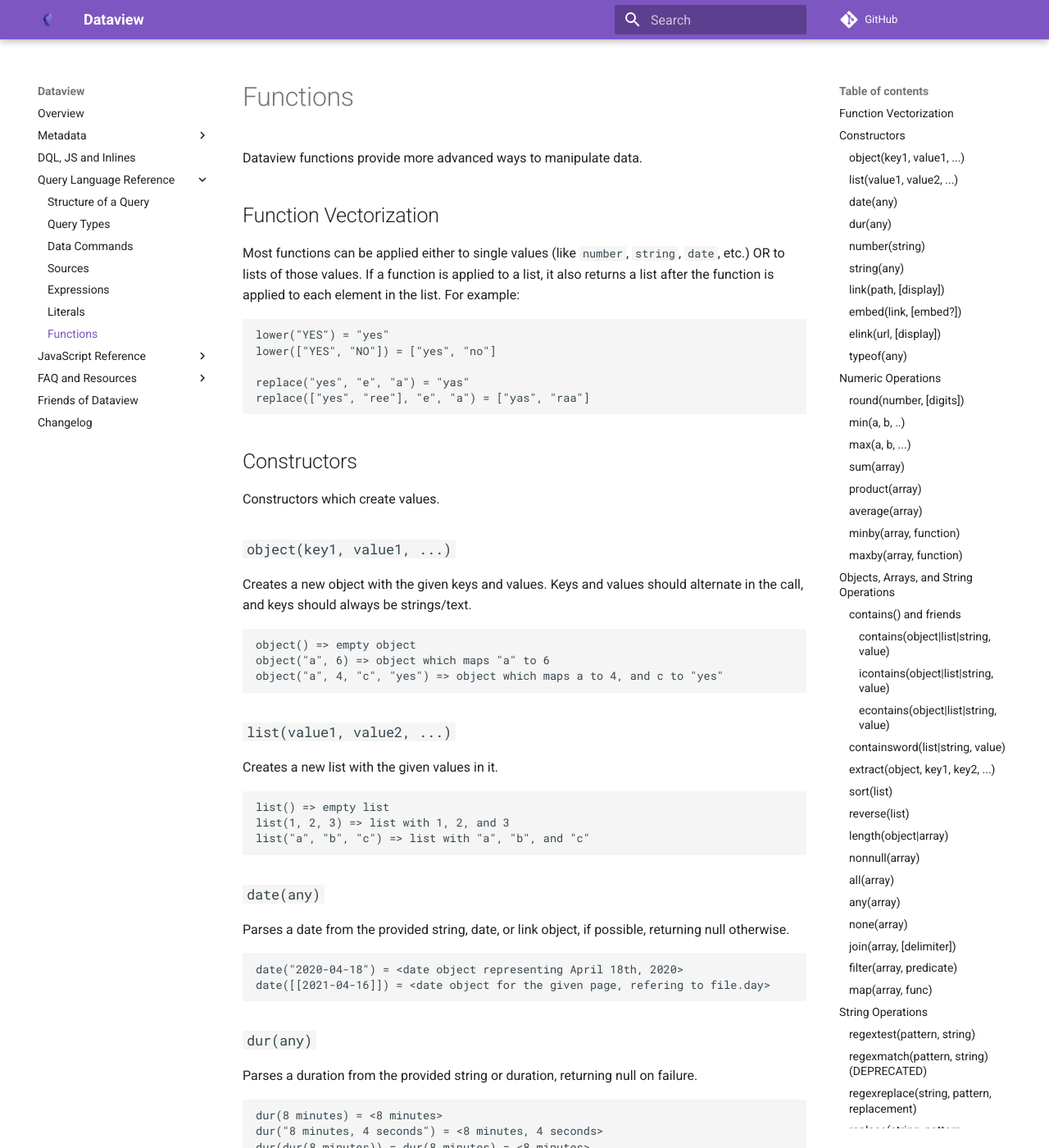
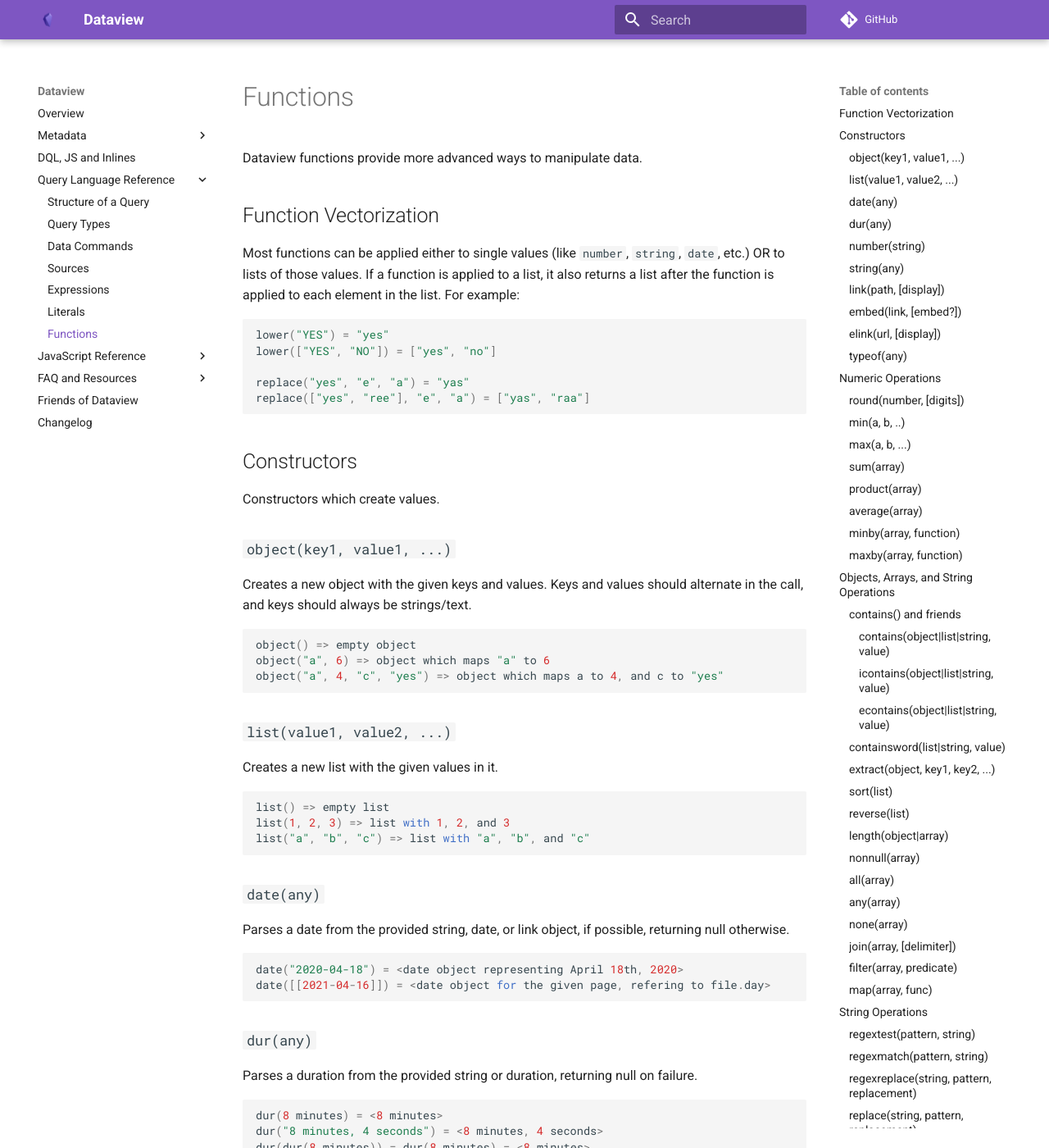
Before and after one commit to blacksmithgu/obsidian-dataview, an MkDocs documentation site: the page built from docs/docs/reference/functions.md, in a window 1280 px wide and 1400 px high. Shown: the whole window at 82% size. Built offline with MkDocs 1.6.1 and Material for MkDocs 9.7.7, drawn with Linux system fonts in a browser that asks for light colours; comment, search, counter and statistics services are not loaded; some of the changed text lies outside the part shown.

Commit message:
Minor documentation cleanup

````diff
--- a/docs/docs/reference/functions.md
+++ b/docs/docs/reference/functions.md
@@ -8,7 +8,7 @@ Most functions can be applied either to single values (like `number`, `string`,
 values. If a function is applied to a list, it also returns a list after the function is applied to each element
 in the list. For example:
 
-```
+```js
 lower("YES") = "yes"
 lower(["YES", "NO"]) = ["yes", "no"]
 
@@ -25,7 +25,7 @@ Constructors which create values.
 Creates a new object with the given keys and values. Keys and values should alternate in the call, and keys should
 always be strings/text.
 
-```
+```js
 object() => empty object
 object("a", 6) => object which maps "a" to 6
 object("a", 4, "c", "yes") => object which maps a to 4, and c to "yes"
@@ -35,7 +35,7 @@ object("a", 4, "c", "yes") => object which maps a to 4, and c to "yes"
 
 Creates a new list with the given values in it.
 
-```
+```js
 list() => empty list
 list(1, 2, 3) => list with 1, 2, and 3
 list("a", "b", "c") => list with "a", "b", and "c"
@@ -45,7 +45,7 @@ list("a", "b", "c") => list with "a", "b", and "c"
 
 Parses a date from the provided string, date, or link object, if possible, returning null otherwise.
 
-```
+```js
 date("2020-04-18") = <date object representing April 18th, 2020>
 date([[2021-04-16]]) = <date object for the given page, refering to file.day>
 ```
@@ -54,7 +54,7 @@ date([[2021-04-16]]) = <date object for the given page, refering to file.day>
 
 Parses a duration from the provided string or duration, returning null on failure.
 
-```
+```js
 dur(8 minutes) = <8 minutes>
 dur("8 minutes, 4 seconds") = <8 minutes, 4 seconds>
 dur(dur(8 minutes)) = dur(8 minutes) = <8 minutes>
@@ -65,7 +65,7 @@ dur(dur(8 minutes)) = dur(8 minutes) = <8 minutes>
 Pulls the first number out of the given string, returning it if possible. Returns null if there are no numbers in the
 string.
 
-```
+```js
 number("18 years") = 18
 number(34) = 34
 number("hmm") = null
@@ -77,7 +77,7 @@ Converts any value into a "reasonable" string representation. This sometimes pro
 the value in a query - it is mostly useful for coercing dates, durations, numbers, and so on into strings for
 manipulation.
 
-```
+```js
 string(18) = "18"
 string(dur(8 hours)) = "8 hours"
 string(date(2021-08-15)) = "August 15th, 2021"
@@ -88,7 +88,7 @@ string(date(2021-08-15)) = "August 15th, 2021"
 Construct a link object from the given file path or name. If provided with two arguments, the second argument is the
 display name for the link.
 
-```
+```js
 link("Hello") => link to page named 'Hello'
 link("Hello", "Goodbye") => link to page named 'Hello', displays as 'Goodbye'
 ```
@@ -98,7 +98,7 @@ link("Hello", "Goodbye") => link to page named 'Hello', displays as 'Goodbye'
 Convert a link object into an embedded link; support for embedded links is somewhat spotty in Dataview views, though
 embedding of images should work.
 
-```
+```js
 embed(link("Hello.png")) => embedded link to the "Hello.png" image, which will render as an actual image.
 ```
 
@@ -107,7 +107,7 @@ embed(link("Hello.png")) => embedded link to the "Hello.png" image, which will r
 Construct a link to an external url (like `www.google.com`). If provided with two arguments, the second
 argument is the display name for the link.
 
-```
+```js
 elink("www.google.com") => link element to google.com
 elink("www.google.com", "Google") => link element to google.com, displays as "Google"
 ```
@@ -116,7 +116,7 @@ elink("www.google.com", "Google") => link element to google.com, displays as "Go
 
 Get the type of any object for inspection. Can be used in conjunction with other operators to change behavior based on type.
 
-```
+```js
 typeof(8) => "number"
 typeof("text") => "string"
 typeof([1, 2, 3]) => "array"
@@ -134,7 +134,7 @@ typeof(dur(8 minutes)) => "duration"
 Round a number to a given number of digits. If the second argument is not specified, rounds to the nearest whole number;
 otherwise, rounds to the given number of digits.
 
-```
+```js
 round(16.555555) = 7
 round(16.555555, 2) = 16.56
 ```
@@ -143,7 +143,7 @@ round(16.555555, 2) = 16.56
 
 Compute the minimum value of a list of arguments, or an array.
 
-```
+```js
 min(1, 2, 3) = 1
 min([1, 2, 3]) = 1
 
@@ -154,7 +154,7 @@ min("a", "ab", "abc") = "a"
 
 Compute the maximum value of a list of arguments, or an array.
 
-```
+```js
 max(1, 2, 3) = 3
 max([1, 2, 3]) = 3
 
@@ -165,7 +165,7 @@ max("a", "ab", "abc") = "abc"
 
 Sums all numeric values in the array. If you have null values in your average, you can eliminate them via the `nonnull` function.
 
-```
+```js
 sum([1, 2, 3]) = 6
 sum([]) = null
 
@@ -176,7 +176,7 @@ sum(nonnull([null, 1, 8])) = 9
 
 Calculates the product of a list of numbers. If you have null values in your average, you can eliminate them via the `nonnull` function.
 
-```
+```js
 product([1,2,3]) = 6
 product([]) = null
 
@@ -188,7 +188,7 @@ product(nonnull([null, 1, 2, 4])) = 8
 Computes the numeric average of numeric values. If you have null values in your average, you can eliminate them via the
 `nonnull` function.
 
-```
+```js
 average([1, 2, 3]) = 2
 average([]) = null
 
@@ -199,7 +199,7 @@ average(nonnull([null, 1, 2])) = 1.5
 
 Compute the minimum value of an array, using the provided function.
 
-```
+```js
 minby([1, 2, 3], (k) => k) = 1
 minby([1, 2, 3], (k) => 0 - k) => 3
 
@@ -210,7 +210,7 @@ minby(this.file.tasks, (k) => k.due) => (earliest due)
 
 Compute the maximum value of an array, using the provided function.
 
-```
+```js
 maxby([1, 2, 3], (k) => k) = 3
 maxby([1, 2, 3], (k) => 0 - k) => 1
 
@@ -227,7 +227,7 @@ Operations that manipulate values inside of container objects.
 
 For a quick summary, here are some examples:
 
-```
+```js
 contains("Hello", "Lo") = false
 contains("Hello", "lo") = true
 
@@ -438,7 +438,7 @@ join(list()) = ""
 
 Filters elements in an array according to the predicate, returning a new list of the elements which matched.
 
-```
+```js
 filter([1, 2, 3], (x) => x >= 2) = [2, 3]
 filter(["yes", "no", "yas"], (x) => startswith(x, "y")) = ["yes", "yas"]
 ```
@@ -447,7 +447,7 @@ filter(["yes", "no", "yas"], (x) => startswith(x, "y")) = ["yes", "yas"]
 
 Applies the function to each element in the array, returning a list of the mapped results.
 
-```
+```js
 map([1, 2, 3], (x) => x + 2) = [3, 4, 5]
 map(["yes", "no"], (x) => x + "?") = ["yes?", "no?"]
 ```
@@ -458,22 +458,21 @@ map(["yes", "no"], (x) => x + "?") = ["yes?", "no?"]
 
 ### `regextest(pattern, string)`
 
-Checks if the given string matches the given pattern (using the JavaScript regex engine).
+Checks if the given regex pattern can be found in the string (using the JavaScript regex engine).
 
-```
+```js
 regextest("\w+", "hello") = true
 regextest(".", "a") = true
 regextest("yes|no", "maybe") = false
 regextest("what", "what's up dog?") = true
 ```
 
-### `regexmatch(pattern, string)` (DEPRECATED)
+### `regexmatch(pattern, string)`
 
-Checks if the given string matches the given pattern. Note: the pattern gets a `^`
-prepended and a `$` appended to it, which means it will only match if the match starts at
-the beginning and ends at the end of the string. (using the JavaScript regex engine).
+Checks if the given regex pattern matches the *entire* string, using the JavaScript regex engine.
+This differs from `regextest` in that regextest can match just parts of the text.
 
-```
+```js
 regexmatch("\w+", "hello") = true
 regexmatch(".", "a") = true
 regexmatch("yes|no", "maybe") = false
@@ -485,7 +484,7 @@ regexmatch("what", "what's up dog?") = false
 Replaces all instances where the *regex* `pattern` matches in `string`, with `replacement`. This uses the JavaScript
 replace method under the hood, so you can use special characters like `$1` to refer to the first capture group, and so on.
 
-```
+```js
 regexreplace("yes", "[ys]", "a") = "aea"
 regexreplace("Suite 1000", "\d+", "-") = "Suite -"
 ```
@@ -494,7 +493,7 @@ regexreplace("Suite 1000", "\d+", "-") = "Suite -"
 
 Replace all instances of `pattern` in `string` with `replacement`.
 
-```
+```js
 replace("what", "wh", "h") = "hat"
 replace("The big dog chased the big cat.", "big", "small") = "The small dog chased the small cat."
 replace("test", "test", "no") = "no"
@@ -504,7 +503,7 @@ replace("test", "test", "no") = "no"
 
 Convert a string to all lower case.
 
-```
+```js
 lower("Test") = "test"
 lower("TEST") = "test"
 ```
@@ -513,7 +512,7 @@ lower("TEST") = "test"
 
 Convert a string to all upper case.
 
-```
+```js
 upper("Test") = "TEST"
 upper("test") = "TEST"
 ```
@@ -523,7 +522,7 @@ upper("test") = "TEST"
 Split a string on the given delimiter string. If a third argument is provided, it limits the number of splits that occur. The delimiter string is interpreted as a regular expression. If there are capture groups in the delimiter, matches are spliced into the result array, and non-matching captures are empty strings.
 
 
-```
+```js
 split("hello world", " ") = list("hello", "world")
 split("hello  world", "\s") = list("hello", "world")
 split("hello there world", " ", 2) = list("hello", "there")
@@ -535,7 +534,7 @@ split("hello there world", "( )(x)?") = list("hello", " ", "", "there", " ", "",
 
 Checks if a string starts with the given prefix.
 
-```
+```js
 startswith("yes", "ye") = true
 startswith("path/to/something", "path/") = true
 startswith("yes", "no") = false
@@ -545,7 +544,7 @@ startswith("yes", "no") = false
 
 Checks if a string ends with the given suffix.
 
-```
+```js
 endswith("yes", "es") = true
 endswith("path/to/something", "something") = true
 endswith("yes", "ye") = false
@@ -556,7 +555,7 @@ endswith("yes", "ye") = false
 Pads a string up to the desired length by adding padding on the left side. If you omit the padding character, spaces
 will be used by default.
 
-```
+```js
 padleft("hello", 7) = "  hello"
 padleft("yes", 5, "!") = "!!yes"
 ```
@@ -565,7 +564,7 @@ padleft("yes", 5, "!") = "!!yes"
 
 Equivalent to `padleft`, but pads to the right instead.
 
-```
+```js
 padright("hello", 7) = "hello  "
 padright("yes", 5, "!") = "yes!!"
 ```
@@ -574,7 +573,7 @@ padright("yes", 5, "!") = "yes!!"
 
 Take a slice of a string, starting at `start` and ending at `end` (or the end of the string if unspecified).
 
-```
+```js
 substring("hello", 0, 2) = "he"
 substring("hello", 2, 4) = "ll"
 substring("hello", 2) = "llo"
@@ -586,7 +585,7 @@ substring("hello", 0) = "hello"
 Truncate a string to be at most the given length, including the `suffix` (which defaults to `...`). Generally useful
 to cut off long text in tables.
 
-```
+```js
 truncate("Hello there!", 8) = "Hello..."
 truncate("Hello there!", 8, "/") = "Hello t/"
 truncate("Hello there!", 10) = "Hello t..."
@@ -600,14 +599,14 @@ truncate("Hello there!", 20) = "Hello there!"
 
 If `field` is null, return `value`; otherwise return `field`. Useful for replacing null values with defaults. For example, to show projects which haven't been completed yet, use `"incomplete"` as their default value:
 
-```
+```js
 default(dateCompleted, "incomplete")
 ```
 
 Default is vectorized in both arguments; if you need to use default explicitly on a list argument, use `ldefault`, which
 is the same as default but is not vectorized.
 
-```
+```js
 default(list(1, 2, null), 3) = list(1, 2, 3)
 ldefault(list(1, 2, null), 3) = list(1, 2, null)
 ```
@@ -616,7 +615,7 @@ ldefault(list(1, 2, null), 3) = list(1, 2, null)
 
 A primitive if statement - if the first argument is truthy, returns left; otherwise, returns right.
 
-```
+```js
 choice(true, "yes", "no") = "yes"
 choice(false, "yes", "no") = "no"
 choice(x > 4, y, z) = y if x > 4, else z
@@ -627,7 +626,7 @@ choice(x > 4, y, z) = y if x > 4, else z
 Strip the time component of a date, leaving only the year, month, and day. Good for date comparisons if you don't care
 about the time.
 
-```
+```js
 striptime(file.ctime) = file.cday
 striptime(file.mtime) = file.mday
 ```
@@ -637,7 +636,7 @@ striptime(file.mtime) = file.mday
 Format a Dataview date using a formatting string.
 Uses [Luxon tokens](https://moment.github.io/luxon/#/formatting?id=table-of-tokens).
 
-```
+```js
 dateformat(file.ctime,"yyyy-MM-dd") = "2022-01-05"
 dateformat(file.ctime,"HH:mm:ss") = "12:18:04"
 dateformat(date(now),"x") = "1407287224054"
@@ -659,7 +658,7 @@ There are several properties on the object returned by `meta`:
 
 Get the display text of a link, or null if the link does not have defined display text.
 
-```
+```js
 meta([[2021-11-01|Displayed link text]]).display = "Displayed link text"
 meta([[2021-11-01]]).display = null
 ```
@@ -673,7 +672,7 @@ True or false depending on whether the link is an embed. Those are links that be
 
 Get the path portion of a link.
 
-```
+```js
 meta([[My Project]]).path = "My Project"
 meta([[My Project#Next Actions]]).path = "My Project"
 meta([[My Project#^9bcbe8]]).path = "My Project"
@@ -684,7 +683,7 @@ meta([[My Project#^9bcbe8]]).path = "My Project"
 Get the subpath of a link. For links to a heading within a file the subpath will be the text of the heading. For links
 to a block the subpath will be the block ID. If neither of those cases applies then the subpath will be null.
 
-```
+```js
 meta([[My Project#Next Actions]]).subpath = "Next Actions"
 meta([[My Project#^9bcbe8]]).subpath = "9bcbe8"
 meta([[My Project]]).subpath = null
@@ -704,7 +703,7 @@ where meta(section).subpath = "Next Actions"
 Has the value "file", "header", or "block" depending on whether the link links to an entire file, a heading within
 a file, or to a block within a file.
 
-```
+```js
 meta([[My Project]]).type = "file"
 meta([[My Project#Next Actions]]).type = "header"
 meta([[My Project#^9bcbe8]]).type = "block"
````
Also changed, not shown: docs/docs/reference/expressions.md (+1 -0 lines).
